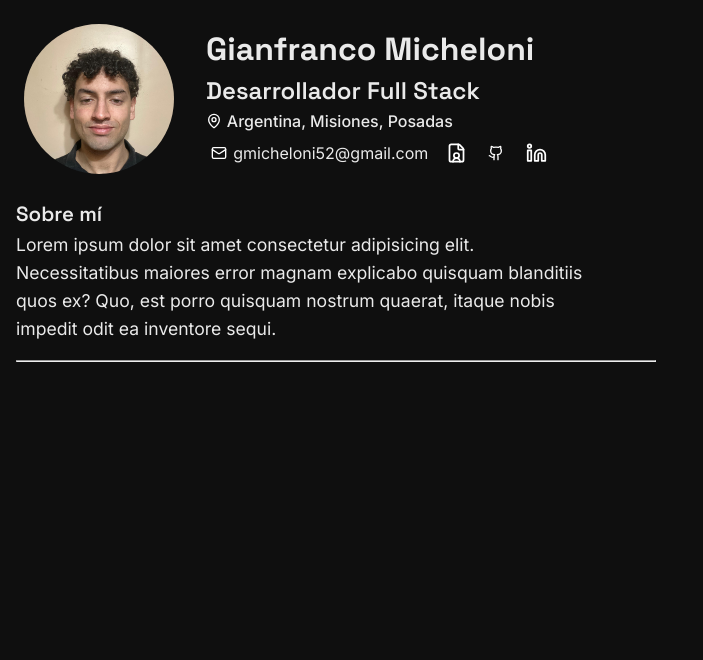
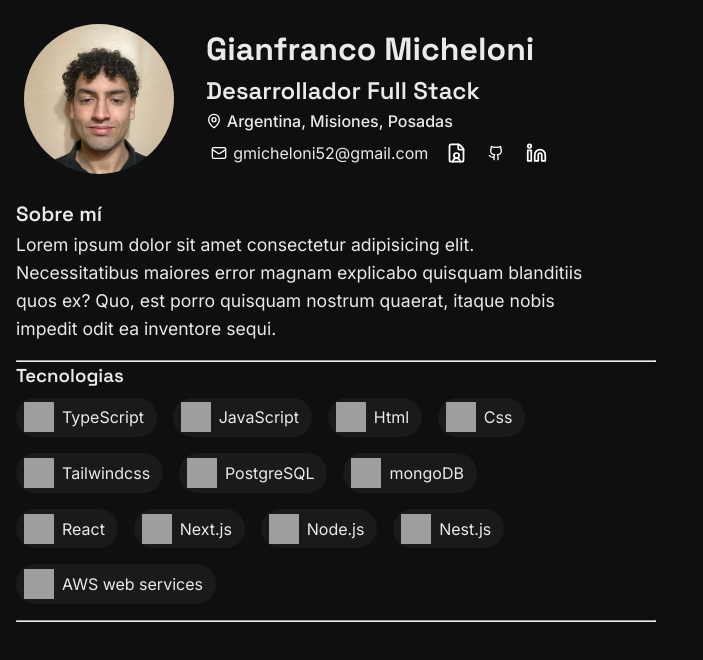
Before and after one commit to GMicheloni/portafolio, a plain HTML site: page index.html in a window 1280 px wide. Shown: the whole page, without its empty margins (0-703 px from the left). Drawn offline with Linux system fonts and the light colour scheme; grey boxes are pictures that could not be loaded.

Commit message:
feat: tech skils section

```diff
--- a/index.css
+++ b/index.css
@@ -58,6 +58,11 @@ h3 {
   .button-image {
     width: 24px;
     height: 24px;
+  }
+
+  .tech-icon {
+    width: 35px;
+    height: 35px;
   }
 }
 
@@ -170,3 +175,40 @@ body {
   margin-top: 1rem;
   margin-left: 1rem;
 }
+
+.tech-skills {
+  width: 100%;
+  max-width: 600px;
+  padding: 0 1rem;
+  gap: 0.5rem;
+}
+
+.tech-skills h3 {
+  font-weight: 600;
+  margin-bottom: 0.5rem;
+}
+
+.tech-icon {
+  width: 30px;
+  height: 30px;
+}
+
+.tech-icons-list {
+  display: flex;
+  flex-wrap: wrap;
+  gap: 1rem;
+}
+
+.tech-pill {
+  display: flex;
+  align-items: center;
+  gap: 0.5rem;
+
+  border-radius: 999px;
+  background: #1a1a1a;
+  white-space: nowrap;
+  padding-left: 0.5rem;
+  padding-right: 0.8rem;
+  padding-top: 0.3rem;
+  padding-bottom: 0.3rem;
+}
--- a/index.html
+++ b/index.html
@@ -78,6 +78,102 @@
         </p>
       </section>
       <hr class="separation-line" />
+      <section class="tech-skills">
+        <h3>Tecnologias</h3>
+        <div class="tech-icons-list">
+          <div class="tech-pill">
+            <img
+              class="tech-icon"
+              src="https://cdn.jsdelivr.net/gh/devicons/devicon@latest/icons/typescript/typescript-original.svg"
+            />
+            <span>TypeScript</span>
+          </div>
+          <div class="tech-pill">
+            <img
+              class="tech-icon"
+              src="https://cdn.jsdelivr.net/gh/devicons/devicon@latest/icons/javascript/javascript-original.svg"
+            />
+
+            <span>JavaScript</span>
+          </div>
+          <div class="tech-pill">
+            <img
+              class="tech-icon"
+              src="https://cdn.jsdelivr.net/gh/devicons/devicon@latest/icons/html5/html5-original.svg"
+            />
+
+            <span>Html</span>
+          </div>
+          <div class="tech-pill">
+            <img
+              class="tech-icon"
+              src="https://cdn.jsdelivr.net/gh/devicons/devicon@latest/icons/css3/css3-original.svg"
+            />
+
+            <span>Css</span>
+          </div>
+          <div class="tech-pill">
+            <img
+              class="tech-icon"
+              src="https://cdn.jsdelivr.net/gh/devicons/devicon@latest/icons/tailwindcss/tailwindcss-original.svg"
+            />
+
+            <span>Tailwindcss</span>
+          </div>
+          <div class="tech-pill">
+            <img
+              class="tech-icon"
+              src="https://cdn.jsdelivr.net/gh/devicons/devicon@latest/icons/postgresql/postgresql-original.svg"
+            />
+
+            <span>PostgreSQL</span>
+          </div>
+          <div class="tech-pill">
+            <img
+              class="tech-icon"
+              src="https://cdn.jsdelivr.net/gh/devicons/devicon@latest/icons/mongodb/mongodb-original.svg"
+            />
+
+            <span>mongoDB</span>
+          </div>
+          <div class="tech-pill">
+            <img
+              class="tech-icon"
+              src="https://cdn.jsdelivr.net/gh/devicons/devicon@latest/icons/react/react-original.svg"
+            />
+            <span>React</span>
+          </div>
+          <div class="tech-pill">
+            <img
+              class="tech-icon"
+              src="https://cdn.jsdelivr.net/gh/devicons/devicon@latest/icons/nextjs/nextjs-original.svg"
+            />
+            <span>Next.js</span>
+          </div>
+          <div class="tech-pill">
+            <img
+              class="tech-icon"
+              src="https://cdn.jsdelivr.net/gh/devicons/devicon@latest/icons/nodejs/nodejs-original-wordmark.svg"
+            />
+            <span>Node.js</span>
+          </div>
+          <div class="tech-pill">
+            <img
+              class="tech-icon"
+              src="https://cdn.jsdelivr.net/gh/devicons/devicon@latest/icons/nestjs/nestjs-original.svg"
+            />
+            <span>Nest.js</span>
+          </div>
+          <div class="tech-pill">
+            <img
+              class="tech-icon"
+              src="https://cdn.jsdelivr.net/gh/devicons/devicon@latest/icons/amazonwebservices/amazonwebservices-original-wordmark.svg"
+            />
+            <span>AWS web services</span>
+          </div>
+        </div>
+      </section>
+      <hr class="separation-line" />
     </main>
     <footer></footer>
     <script src="index.js"></script>
```
